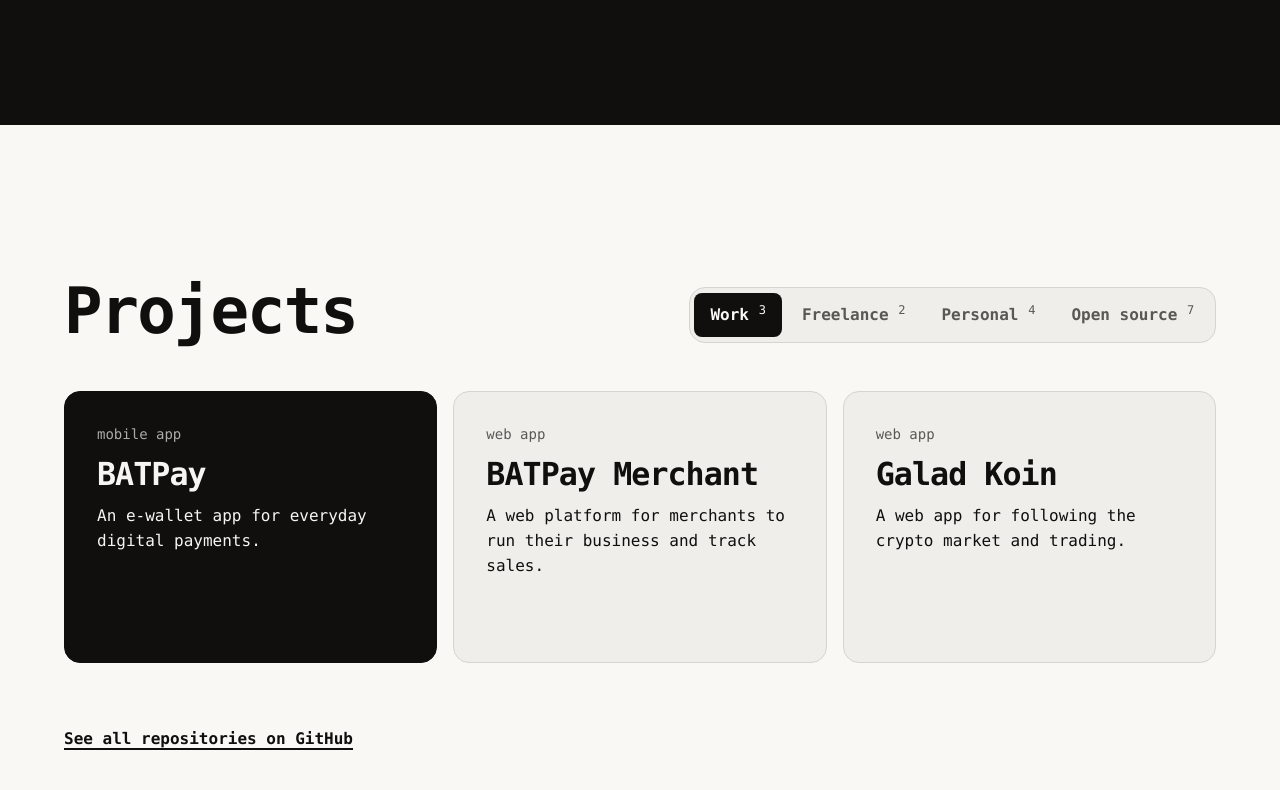
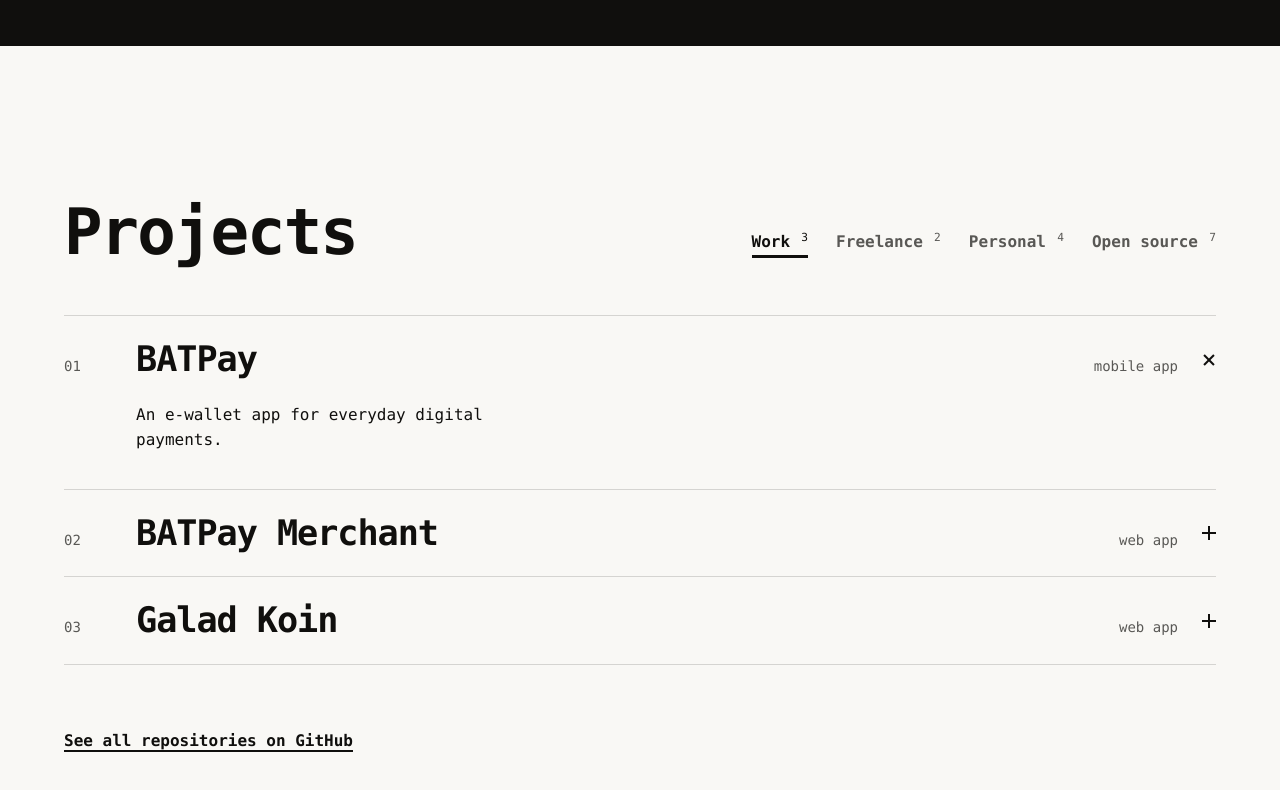
Before and after one commit to primestrider/primestrider.github.io, an Astro site: page / in a window 1280 px wide. Shown: the part 2441-3231 px from the top of the page. Built offline with nearby package versions, Linux system fonts and the light colour scheme; Astro itself is replaced by a stand-in of ours; a web font is replaced by a local one.

Commit message:
patch: update section projects and about

```diff
--- a/src/components/Projects.astro
+++ b/src/components/Projects.astro
@@ -9,13 +9,19 @@ for (const p of projects) {
 	if (!group) groups.push((group = { name, items: [] }));
 	group.items.push({ p, type: rest.join(',').trim() });
 }
+
+const num = (n: number) => String(n + 1).padStart(2, '0');
 ---
 
+<!--
+	Projects as an accordion: numbered rows between hairlines, the name large, one row open at a time
+	with its summary, stack and links. Without JS every row is listed open.
+-->
 <section class="projects" id="projects" aria-labelledby="projects-h" data-projects>
 	<div class="head">
 		<h2 id="projects-h" class="heading" data-reveal="heading">Projects</h2>
 
-		<!-- Tabs show one group at a time; the script reveals them. Without JS every group is listed. -->
+		<!-- A plain text filter, one group at a time; the script reveals it -->
 		<div class="tabs" role="tablist" aria-label="Project type" data-reveal hidden>
 			{
 				groups.map((g, i) => (
@@ -27,7 +33,8 @@ for (const p of projects) {
 						aria-selected={i === 0 ? 'true' : 'false'}
 						tabindex={i === 0 ? 0 : -1}
 					>
-						{g.name} <span class="count">{g.items.length}</span>
+						{g.name}
+						<sup class="count">{g.items.length}</sup>
 					</button>
 				))
 			}
@@ -40,14 +47,26 @@ for (const p of projects) {
 				<div class="group" id={`project-group-${i}`}>
 					<h3 class="group-h">{g.name}</h3>
 					{/* Only the first group reveals on scroll; the others animate when their tab opens */}
-					<ul role="list" class="cards" data-reveal={i === 0 ? 'stagger' : undefined}>
+					<ol role="list" class="rows" data-reveal={i === 0 ? 'stagger' : undefined}>
 						{g.items.map(({ p, type }, j) => (
-							<li class:list={['card', 'project', j === 0 && 'card-ink']}>
-								<p class="type">{type}</p>
-								<h4 class="title">{p.title}</h4>
+							<li class:list={['row', j === 0 && 'is-open']}>
+								<h4 class="row-h">
+									<button
+										type="button"
+										class="row-btn"
+										id={`row-${i}-${j}`}
+										aria-expanded="true"
+										aria-controls={`row-body-${i}-${j}`}
+										disabled
+									>
+										<span class="num">{num(j)}</span>
+										<span class="title">{p.title}</span>
+										<span class="type">{type}</span>
+										<span class="sign" aria-hidden="true" />
+									</button>
+								</h4>
+								<div class="body" id={`row-body-${i}-${j}`} role="region" aria-labelledby={`row-${i}-${j}`}>
 									<p class="summary">{p.summary}</p>
-								{(p.stack || p.links) && (
-									<div class="foot">
 									{p.stack && (
 										<ul class="stack" aria-label="Built with">
 											{p.stack.map((t) => (
@@ -65,10 +84,9 @@ for (const p of projects) {
 										</p>
 									)}
 								</div>
-								)}
 							</li>
 						))}
-					</ul>
+					</ol>
 				</div>
 			))
 		}
@@ -82,30 +100,26 @@ for (const p of projects) {
 		padding-block: clamp(6rem, 12vw, 10rem) clamp(5rem, 10vw, 8rem);
 	}
 
-	ul {
+	ul,
+	ol {
 		list-style: none;
 		padding: 0;
 	}
 
-	/* Heading and tabs share one line */
 	.head {
 		display: flex;
 		flex-wrap: wrap;
 		justify-content: space-between;
 		align-items: end;
 		gap: 1.5rem 3rem;
-		margin-bottom: clamp(2rem, 4vw, 3rem);
+		margin-bottom: clamp(2rem, 4vw, 3.5rem);
 	}
 
-	/* Tabs: a segmented control, the chosen segment filled with ink */
+	/* Filter: group names as text, the chosen one in ink over a thick rule */
 	.tabs {
 		display: flex;
 		flex-wrap: wrap;
-		gap: 0.25rem;
-		padding: 0.3rem;
-		background: var(--surface);
-		border: 1px solid var(--line);
-		border-radius: var(--radius-card);
+		gap: 0.25rem 1.75rem;
 	}
 
 	.tabs[hidden] {
@@ -113,34 +127,45 @@ for (const p of projects) {
 	}
 
 	[role='tab'] {
+		position: relative;
 		min-height: 2.75rem;
-		padding-inline: 1rem;
+		padding: 0;
 		border: 0;
-		border-radius: var(--radius-control);
 		background: transparent;
 		font: inherit;
 		font-weight: 800;
 		color: var(--slate);
 		white-space: nowrap;
 		cursor: pointer;
-		transition:
-			background-color 0.2s ease,
-			color 0.2s ease;
+		transition: color 0.2s ease;
 	}
 
-	[role='tab']:hover {
+	[role='tab']::after {
+		content: '';
+		position: absolute;
+		inset-inline: 0;
+		bottom: 0.35rem;
+		height: 3px;
+		background: currentColor;
+		transform: scaleX(0);
+		transform-origin: left;
+		transition: transform 0.25s ease;
+	}
+
+	[role='tab']:hover,
+	[role='tab'][aria-selected='true'] {
 		color: var(--ink);
 	}
 
-	[role='tab'][aria-selected='true'] {
-		background: var(--ink);
-		color: var(--paper);
+	[role='tab'][aria-selected='true']::after {
+		transform: scaleX(1);
 	}
 
 	.count {
-		font-size: 0.75em;
+		margin-left: 0.15em;
+		font-size: 0.7em;
 		font-weight: 400;
-		vertical-align: super;
+		font-variant-numeric: tabular-nums;
 	}
 
 	/* Without JS every group shows under its own heading */
@@ -159,7 +184,7 @@ for (const p of projects) {
 		color: var(--slate);
 	}
 
-	/* With tabs, the tab names the group, so its heading is kept for screen readers only */
+	/* With the filter, it names the group, so the heading is kept for screen readers only */
 	.is-tabbed .group-h {
 		position: absolute;
 		width: 1px;
@@ -173,61 +198,151 @@ for (const p of projects) {
 		margin-top: 0;
 	}
 
-	/* Cards: three across on wide screens, the group's first project inverted */
-	.cards {
-		display: grid;
-		gap: 1rem;
+	/* Rows between hairlines */
+	.rows {
+		border-bottom: 1px solid var(--line);
 	}
 
-	@media (min-width: 40rem) {
-		.cards {
-			grid-template-columns: repeat(2, minmax(0, 1fr));
-		}
+	.row {
+		border-top: 1px solid var(--line);
 	}
 
-	@media (min-width: 64rem) {
-		.cards {
-			grid-template-columns: repeat(3, minmax(0, 1fr));
-		}
+	.row-h {
+		font: inherit;
 	}
 
-	.project {
-		min-height: 17rem;
+	/* The row's button: number, name, type, and a plus that turns to a cross when open */
+	.row-btn {
+		display: grid;
+		grid-template-columns: 2.5rem minmax(0, 1fr) auto;
+		align-items: baseline;
+		gap: 0.25rem 1rem;
+		width: 100%;
+		padding: clamp(1.1rem, 2vw, 1.5rem) 0;
+		border: 0;
+		background: transparent;
+		font: inherit;
+		color: var(--ink);
+		text-align: start;
 	}
 
-	.type {
+	/* Without JS the buttons do nothing, so they read as plain headings */
+	.row-btn:disabled {
+		opacity: 1;
+		cursor: default;
+	}
+
+	.is-accordion .row-btn {
+		cursor: pointer;
+	}
+
+	.num {
 		font-size: var(--step--1);
+		font-variant-numeric: tabular-nums;
 		color: var(--slate);
 	}
 
 	.title {
-		font-size: var(--step-2);
+		font-size: clamp(1.375rem, 1rem + 1.5vw, 2.25rem);
 		font-weight: 800;
 		line-height: 1.1;
 		letter-spacing: -0.03em;
 		overflow-wrap: break-word;
 		min-width: 0;
+		transition: transform 0.3s ease;
+	}
+
+	.type {
+		grid-column: 2;
+		font-size: var(--step--1);
+		color: var(--slate);
+	}
+
+	.sign {
+		display: none;
+	}
+
+	/* Wide screens: the type moves to the right of the name, before the sign */
+	@media (min-width: 48rem) {
+		.row-btn {
+			grid-template-columns: 3rem minmax(0, 1fr) auto auto;
+			gap: 1.5rem;
+		}
+
+		.type {
+			grid-column: auto;
+		}
+	}
+
+	.is-accordion .sign {
+		display: block;
+		grid-column: -2;
+		grid-row: 1;
+		position: relative;
+		width: 0.875rem;
+		height: 0.875rem;
+		align-self: center;
+		transition: transform 0.3s ease;
+	}
+
+	.is-accordion .sign::before,
+	.is-accordion .sign::after {
+		content: '';
+		position: absolute;
+		inset: 50% 0 auto;
+		height: 2px;
+		margin-top: -1px;
+		background: var(--ink);
+	}
+
+	.is-accordion .sign::after {
+		transform: rotate(90deg);
+	}
+
+	.is-accordion .is-open .sign {
+		transform: rotate(45deg);
+	}
+
+	/* Hover: closed names nudge right a step, the way a cursor moves along a list */
+	.is-accordion .row:not(.is-open) .row-btn:hover .title {
+		transform: translateX(0.5rem);
+	}
+
+	/* The open row's details, indented under the name */
+	.body {
+		display: grid;
+		gap: 0.75rem 2.5rem;
+		padding: 0 0 clamp(1.5rem, 3vw, 2.25rem) 3.5rem;
+	}
+
+	.body[hidden] {
+		display: none;
+	}
+
+	@media (min-width: 48rem) {
+		.body {
+			grid-template-columns: minmax(0, 5fr) minmax(0, 4fr) minmax(0, 3fr);
+			align-items: start;
+			padding-left: 4.5rem;
+		}
 	}
 
 	.summary {
-		max-width: 40ch;
+		max-width: 46ch;
 	}
 
-	/* Stack and links settle at the bottom of the card, over a hairline */
-	.foot {
-		display: grid;
-		gap: 0.9rem;
-		margin-top: auto;
-		padding-top: 1rem;
-		border-top: 1px solid var(--line);
-	}
-
+	/* The stack as a slash-separated line, the way a developer would write it */
 	.stack {
 		display: flex;
 		flex-wrap: wrap;
-		gap: 0.25rem 1rem;
 		font-size: var(--step--1);
 		color: var(--slate);
+	}
+
+	.stack li + li::before {
+		content: '/';
+		padding-inline: 0.5em;
+		opacity: 0.5;
 	}
 
 	.links {
@@ -252,6 +367,26 @@ for (const p of projects) {
 	const groups = root ? [...root.querySelectorAll<HTMLElement>('.group')] : [];
 	const still = matchMedia('(prefers-reduced-motion: reduce)');
 
+	function setOpen(row: HTMLElement, open: boolean) {
+		row.classList.toggle('is-open', open);
+		row.querySelector('.row-btn')!.setAttribute('aria-expanded', String(open));
+		row.querySelector<HTMLElement>('.body')!.hidden = !open;
+	}
+
+	// Open one row and close the others in its list; clicking the open row closes it.
+	// The height snaps; only the details fade in.
+	function toggleRow(row: HTMLElement) {
+		const opening = !row.classList.contains('is-open');
+		for (const r of row.parentElement!.children as HTMLCollectionOf<HTMLElement>) setOpen(r, opening && r === row);
+		if (opening && !still.matches) {
+			gsap.fromTo(
+				row.querySelectorAll('.body > *'),
+				{ autoAlpha: 0, y: 8 },
+				{ autoAlpha: 1, y: 0, duration: 0.45, ease: 'power3.out', stagger: 0.05 },
+			);
+		}
+	}
+
 	function selectGroup(i: number, focus = false) {
 		tabs.forEach((t, j) => {
 			t.setAttribute('aria-selected', String(j === i));
@@ -259,10 +394,24 @@ for (const p of projects) {
 		});
 		groups.forEach((g, j) => (g.hidden = j !== i));
 		if (focus) tabs[i].focus();
-		const cards = [...groups[i].querySelectorAll('.project')];
 		if (!still.matches) {
-			gsap.fromTo(cards, { autoAlpha: 0, y: 16 }, { autoAlpha: 1, y: 0, duration: 0.5, ease: 'power3.out', stagger: 0.05 });
+			gsap.fromTo(
+				groups[i].querySelectorAll('.row'),
+				{ autoAlpha: 0, y: 16 },
+				{ autoAlpha: 1, y: 0, duration: 0.5, ease: 'power3.out', stagger: 0.04 },
+			);
 		}
+	}
+
+	if (root) {
+		// Accordion: the first row of each list open, the others closed
+		root.classList.add('is-accordion');
+		root.querySelectorAll<HTMLElement>('.row').forEach((row) => {
+			const btn = row.querySelector<HTMLButtonElement>('.row-btn')!;
+			btn.disabled = false;
+			setOpen(row, row.classList.contains('is-open'));
+			btn.addEventListener('click', () => toggleRow(row));
+		});
 	}
 
 	if (root && tablist && tabs.length) {
--- a/src/layouts/Layout.astro
+++ b/src/layouts/Layout.astro
@@ -76,7 +76,7 @@ const imageUrl = site ? new URL(image, site).href : image;
 	/* Hallmark · reworded the h1 "primestrider Software developer based in Jakarta, Indonesia" to the same words set as name over role · 58 named the three text blocks before the hero actions; the status line moved to the contact band */
 	/* Hallmark · dismissed kept 13:40 · the live Jakarta clock moved to the contact band and reads a new minute on every load */
 	/* Hallmark · dismissed 49 · the project tabs set white-space: nowrap on [role=tab] */
-	/* Hallmark · dropped [data-work], [data-panel] · the owner asked for project cards, so the sticky detail panel and its list became one card grid */
+	/* Hallmark · dropped [data-work], [data-panel] · the sticky detail panel became a card grid, then, at the owner's ask, a numbered accordion of hairline rows, one project open at a time; the About experience cards became hairline rows too */
 
 	:root {
 		/* Near-black and near-white: still black and white, without the pure absolutes */
```
Also changed, not shown: src/pages/index.astro (+12 -5 lines). Lines whose indentation alone changed are shown as unchanged.
